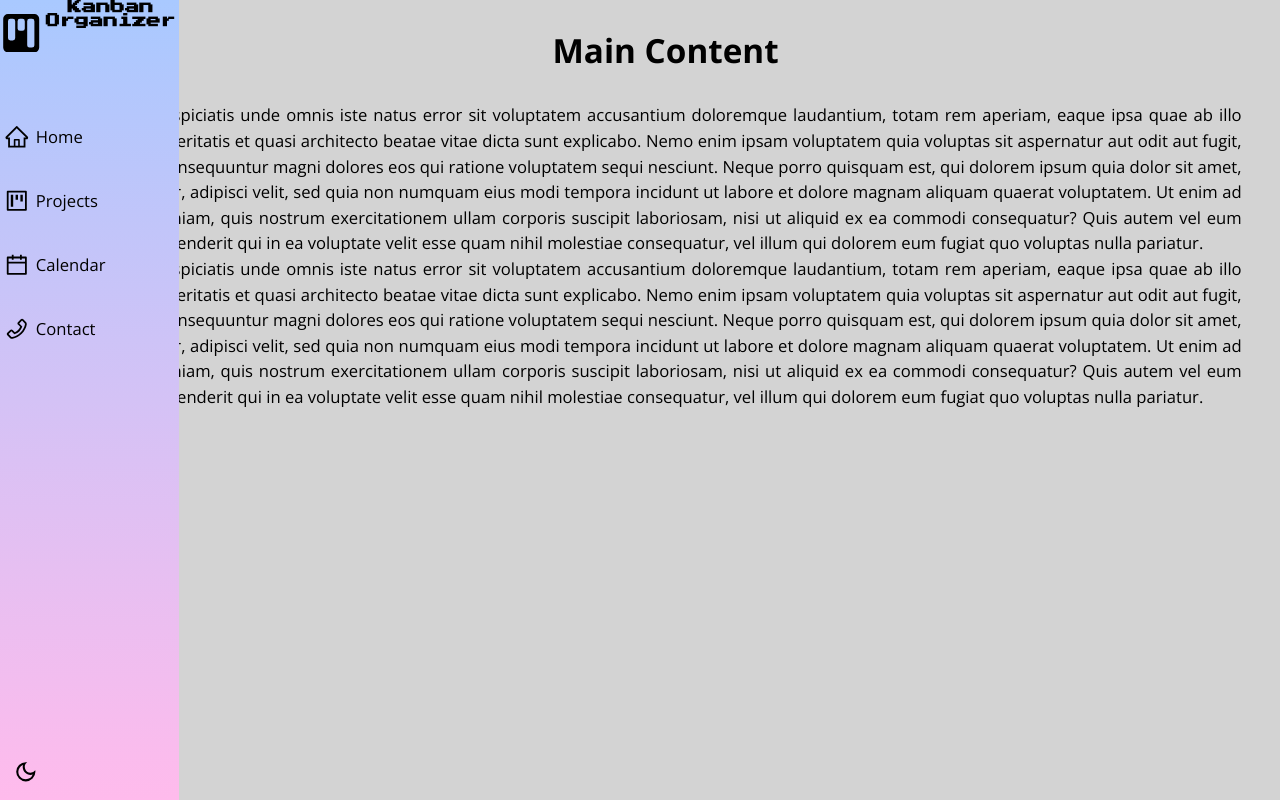
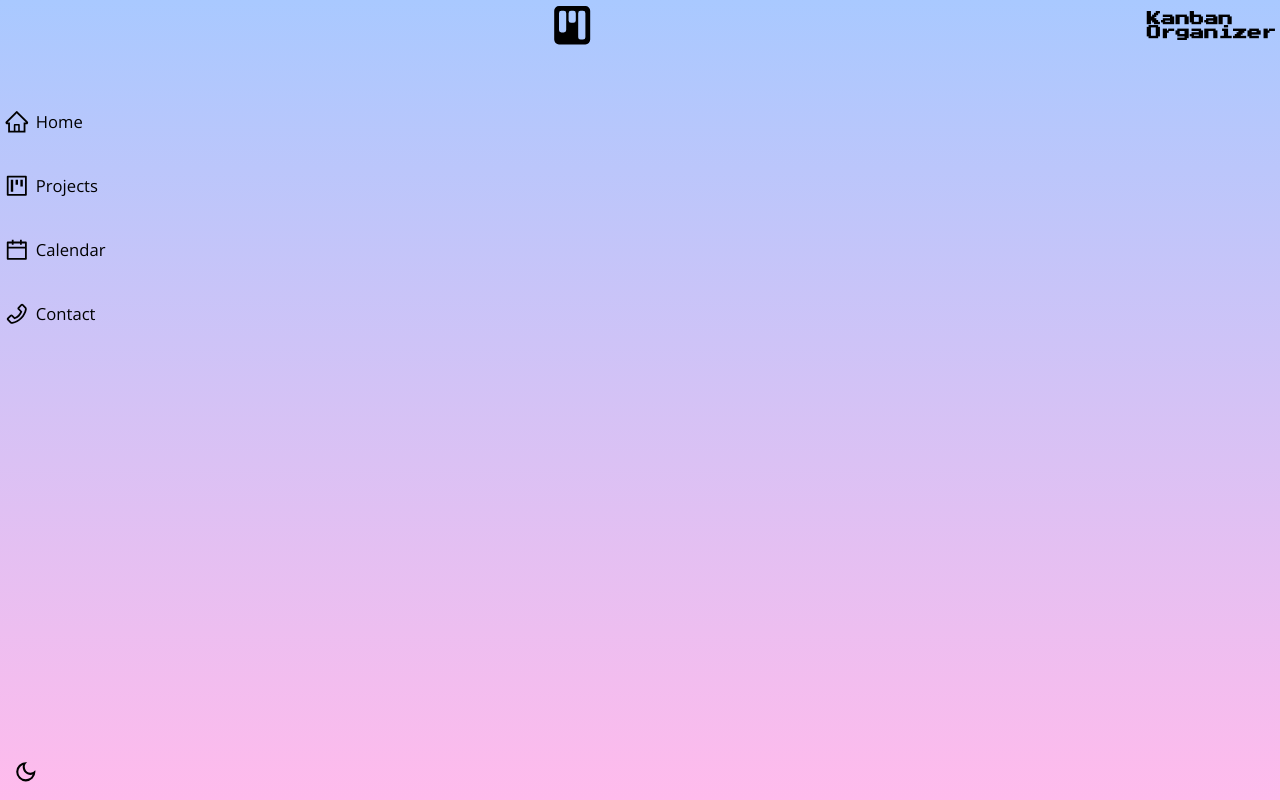
Before and after one commit to KaueFSoares/Kanban-Organizer, a React (Create React App) app in the folder files/kanban-organizer/: page / in a window 1280 px wide. Built offline with nearby package versions, Linux system fonts and the light colour scheme.

Commit message:
Mobile navbar ready

```diff
--- a/files/kanban-organizer/src/components/layout/navbar/navbar.sass
+++ b/files/kanban-organizer/src/components/layout/navbar/navbar.sass
@@ -2,14 +2,16 @@
 
 
 /* SMALL DEVICES < 600 PX */
-@media only screen and (max-width: 600px)
+@media only screen and (max-width: 768px)
     #aside
         position: fixed
         display: flex
         flex-direction: row
+        justify-content: space-around
         margin: 0
         background: variables.$bg-color-general-gradient
         bottom: 0
+        width: 100%
         height: 5rem
 
         #logo-container
@@ -17,19 +19,44 @@
 
         nav
             display: flex
+            flex-direction: row
+            justify-content: space-around
+
+            ul
+                list-style: none
+                display: flex
+                flex-direction: row
+                justify-content: space-around
+                height: 5rem
+                align-items: center
 
 
-/* LARGE PHONES AND SMALL TABLETS */
-@media only screen and (min-width: 600px)
+                li
+                    display: flex
+                    justify-content: space-around
+                    align-items: center
+                    width: 25vw
+
+                    .link
+                        justify-content: center
+                        color: black
+                        display: flex
+                        align-items: center
+                        margin: 0
+                        padding: 0
+                        font-size: 4rem
+
+                        p
+                            display: none
 
 
-/* LARGE TABLETS AND SMALL LAPTOPS */
-@media only screen and (min-width: 768px)
+        #theme-changer-box
+            display: none
 
 
 
-/* LARGE LAPTOPS */
-@media only screen and (min-width: 992px)
+
+@media only screen and (min-width: 768px)
     #aside
         /* the nav bar witdh has been defined as 4rem by the margin on the app page */
         position: fixed
@@ -167,145 +194,3 @@
 
                             p
                                 display: flex
-
-
-
-/* EXTRA LARGE DEVICES */
-@media only screen and (min-width: 1200px)
-    #aside
-        /* the nav bar witdh has been defined as 4rem by the margin on the app page */
-        position: fixed
-        display: flex
-        flex-direction: column
-        margin: 0
-        background: variables.$bg-color-general-gradient
-        width: 4rem
-        height: 100vh
-        transition: width 200ms ease
-        color: black
-
-
-        /* fixing logo position */
-        #logo-container
-            margin: 0
-            width: 100%
-            display: flex
-            flex-direction: row
-            align-items: center
-            justify-content: center
-            margin-bottom: 3rem
-            font-family: variables.$font-icon
-
-            #iconBox
-                width: 100%
-                height: 4rem
-                display: flex
-                justify-content: center
-                align-items: center
-
-
-                p
-                    font-size: 3rem
-
-            #textBox
-                display: none
-
-        /* fixing buttons positon */
-
-        nav
-            display: flex
-            flex-direction: column
-            font-family: variables.$font-main
-            width: 100%
-
-            ul
-                display: flex
-                flex-direction: column
-                list-style: none
-
-                .buttons
-                    display: flex
-                    flex-direction: row
-                    padding: 1rem 0
-                    margin: .5rem 0
-                    justify-content: center
-                    align-items: center
-                    text-decoration: none
-
-                    .link
-                        display: flex
-                        flex-direction: row
-                        text-decoration: none
-                        align-items: center
-
-
-                        p
-                            display: none
-                            margin-left: .5rem
-                            color: black
-                            font-size: 1.3rem
-
-                        .btn-icon
-                            font-size: 2rem
-                            color: black
-
-        #theme-changer-box
-            margin-top: auto
-            width: 4rem
-            display: flex
-            align-items: center
-            justify-content: center
-            height: 4rem
-
-            #theme-button
-                border: none
-                background-color: transparent
-
-                p
-                    font-size: 2rem
-                    cursor: pointer
-
-
-
-
-        /* --- ON HOVER --- */
-        &:hover
-            width: 14rem
-            justify-content: left
-
-            /* logo on hover */
-            #logo-container
-                justify-content: left
-
-                #iconBox
-
-
-                #textBox
-                    display: flex
-                    justify-content: left
-                    align-items: center
-                    margin-left: 0.2rem
-                    font-size: .75rem
-                    margin-right: .3rem
-
-
-            /* buttons on hover */
-            nav
-                justify-content: left
-
-                ul
-                    justify-content: left
-
-                    .buttons
-                        display: flex
-                        flex-direction: row
-                        justify-content: left
-                        margin-left: .3rem
-
-                        .link
-                            display: flex
-                            flex-direction: row
-
-
-                            p
-                                display: flex
--- a/files/kanban-organizer/src/components/pages/home/home.sass
+++ b/files/kanban-organizer/src/components/pages/home/home.sass
@@ -15,23 +15,64 @@
         width: 100%
 
 
-    h1
-        margin-bottom: 3rem
-        text-align: center
+        h1
+            margin-bottom: 3rem
+            text-align: center
 
 
 /* LARGE PHONES AND SMALL TABLETS */
 @media only screen and (min-width: 600px)
+    #home-container
+        background-color: lightgray
+        padding: 3rem
+        font-size: 1.3rem
+        line-height: 2rem
+        text-align: justify
+        font-family: variables.$font-main
+        min-height: 100vh
+        width: 100%
 
+
+        h1
+            margin-bottom: 3rem
+            text-align: center
 
 /* LARGE TABLETS AND SMALL LAPTOPS */
 @media only screen and (min-width: 768px)
+    #home-container
+        background-color: lightgray
+        padding: 3rem
+        font-size: 1.3rem
+        line-height: 2rem
+        text-align: justify
+        font-family: variables.$font-main
+        margin-left: 4rem
+        min-height: 100vh
+        width: 100%
 
+
+        h1
+            margin-bottom: 3rem
+            text-align: center
 
 
 /* LARGE LAPTOPS */
 @media only screen and (min-width: 992px)
+    #home-container
+        background-color: lightgray
+        padding: 3rem
+        font-size: 1.3rem
+        line-height: 2rem
+        text-align: justify
+        font-family: variables.$font-main
+        margin-left: 4rem
+        min-height: 100vh
+        width: 100%
 
+
+        h1
+            margin-bottom: 3rem
+            text-align: center
 
 
 
@@ -49,6 +90,6 @@
         width: 100%
 
 
-    h1
-        margin-bottom: 3rem
-        text-align: center
+        h1
+            margin-bottom: 3rem
+            text-align: center
--- a/files/kanban-organizer/src/styles/main.sass
+++ b/files/kanban-organizer/src/styles/main.sass
@@ -10,21 +10,24 @@
 /* SMALL DEVICES < 600 PX */
 @media only screen and (max-width: 600px)
     :root
-        font-size: 12px
+        font-size: 14px
 
 
 /* LARGE PHONES AND SMALL TABLETS */
 @media only screen and (min-width: 600px)
-
+    :root
+        font-size: 15px
 
 /* LARGE TABLETS AND SMALL LAPTOPS */
 @media only screen and (min-width: 768px)
-
+    :root
+        font-size: 16px
 
 
 /* LARGE LAPTOPS */
 @media only screen and (min-width: 992px)
-
+    :root
+        font-size: 17px
 
 
 
```
